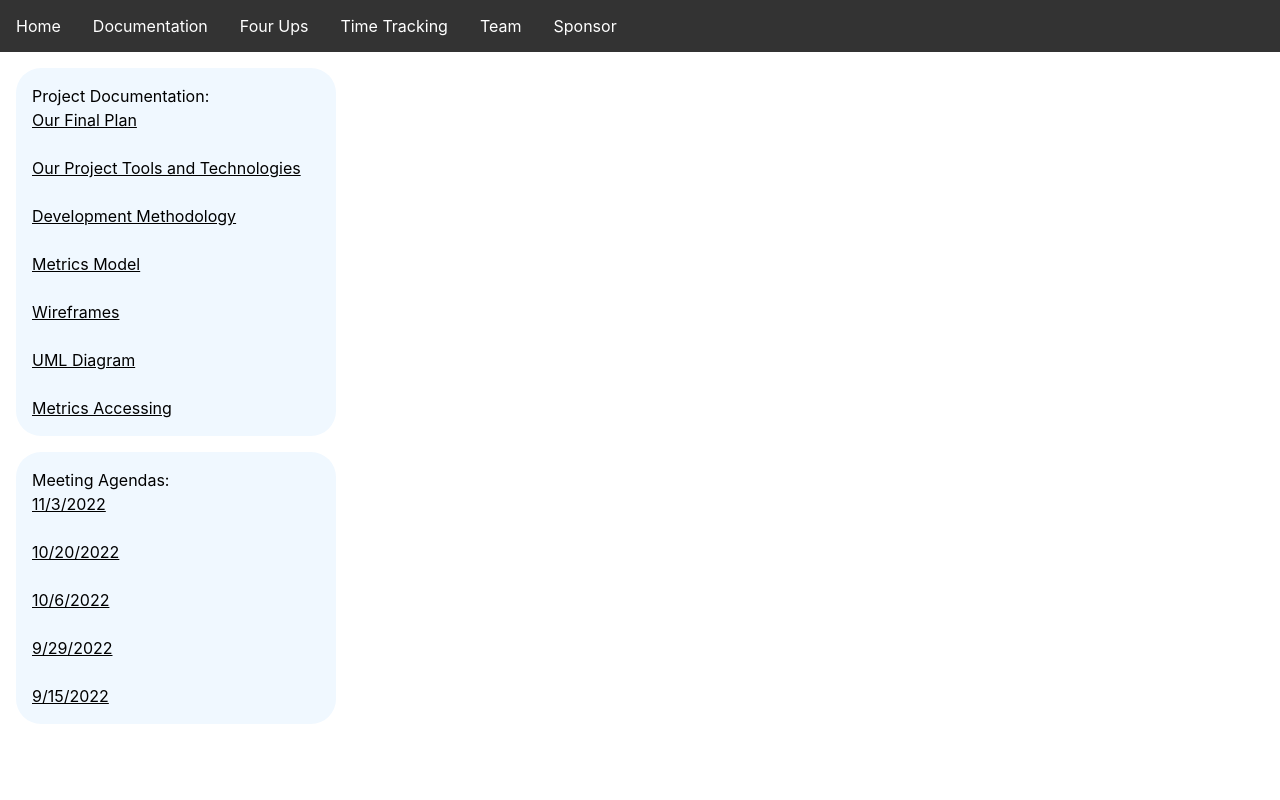
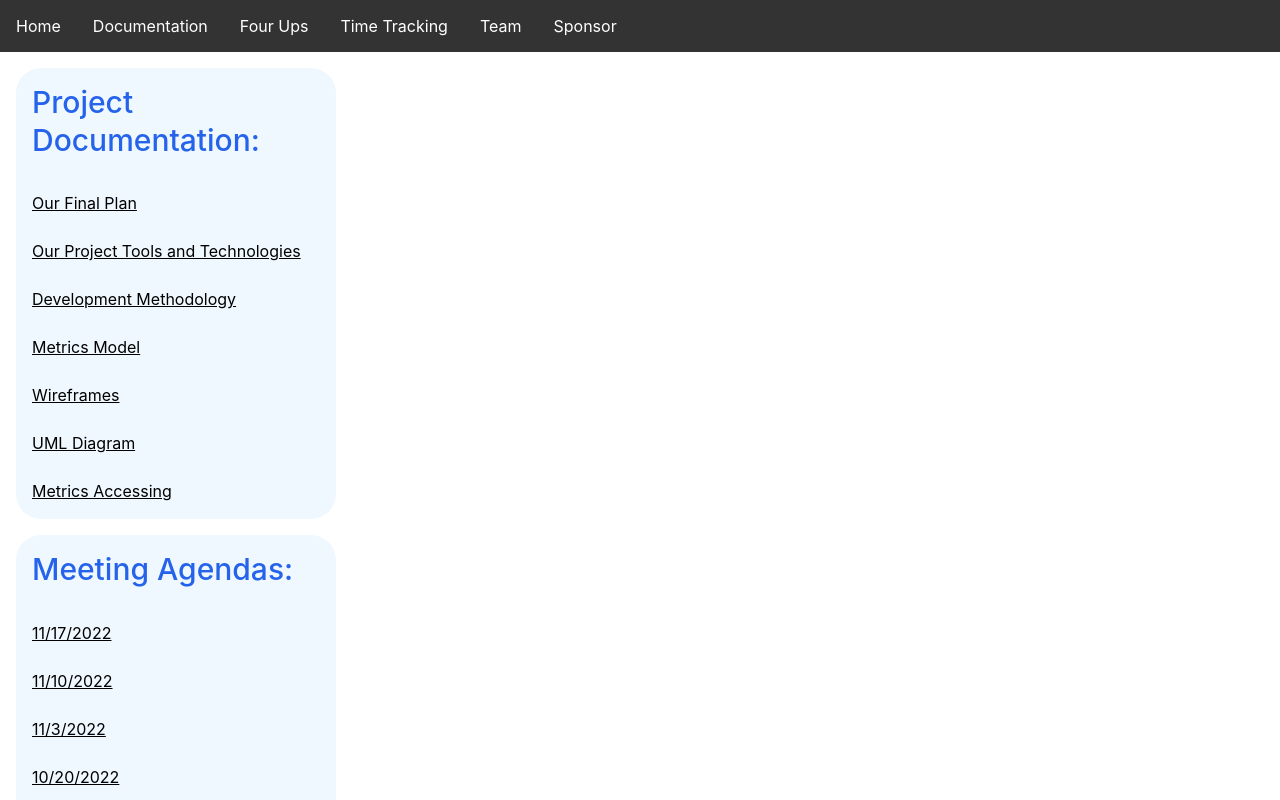
Before and after one commit to refactorings/anticopypaster_sp_site, a React (Create React App) app: page /anticopypaster/documentation in a window 1280 px wide. Shown: the top 800 px of the page. Built offline with nearby package versions, Linux system fonts and the light colour scheme.

Commit message:
feat(Documentation): :sparkles: update agendas and styling

```diff
--- a/src/page-components/Documentation.js
+++ b/src/page-components/Documentation.js
@@ -4,7 +4,7 @@ function Documentation() {
     return (
         <div>
             <div className='DocumentationBlock'>
-                <h3>Project Documentation:</h3>
+                <h3 class="font-medium leading-tight text-3xl mt-0 mb-2 text-blue-600">Project Documentation:</h3><br />
                 <a className='DocumentationLinkStyling' href="https://docs.google.com/document/d/1MjN8cIFJxX2y1wPUVOCOWonoWTahiBIBZIv2SXpesTc/edit?usp=sharing">Our Final Plan</a> <br/>
                 <a className='DocumentationLinkStyling' href="https://docs.google.com/document/d/1PI0WF8ciA6L70ifxCM2B5onAWbS4awFqExqZKKp-aHE/edit?usp=sharing">Our Project Tools and Technologies</a> <br/>
                 <a className='DocumentationLinkStyling' href="https://docs.google.com/document/d/1vXMzqkiCJqForGTieC9HzBNU_UvUXssrsETK0HIMdcs/edit?usp=sharing">Development Methodology</a> <br />
@@ -15,7 +15,9 @@ function Documentation() {
             </div>
 
             <div className='DocumentationBlock'>
-                <h3>Meeting Agendas:</h3>
+                <h3 class="font-medium leading-tight text-3xl mt-0 mb-2 text-blue-600">Meeting Agendas:</h3><br />
+                <a className='DocumentationLinkStyling' href="https://docs.google.com/document/d/1f5UGFBcfumoDvS3jtTGm_HwVkRvWI_kJALlLT71xI1Y/edit?usp=sharing">11/17/2022</a><br />
+                <a className='DocumentationLinkStyling' href="https://docs.google.com/document/d/1LlIXf86P5oYf6G8mZMzKhWTlcS3-s8oqFzZ6U5NQO4g/edit?usp=sharing">11/10/2022</a><br />
                 <a className='DocumentationLinkStyling' href="https://docs.google.com/document/d/19y57AXoAMbc-9vJ0rvvg2F95E46WYnb94QGv_yxzoG4/edit?usp=sharing">11/3/2022</a><br />
                 <a className='DocumentationLinkStyling' href="https://docs.google.com/document/d/1wfgESSq1hSqltaoyY5nvYij4RNrBp4M6SIkl03c8s08/edit?usp=sharing">10/20/2022</a><br />
                 <a className='DocumentationLinkStyling' href="https://docs.google.com/document/d/1f-az5Ein_bkNgphAl3EXZ32KcNvKrDJTcpoM9uU5eMk/edit?usp=sharing">10/6/2022</a><br />
--- a/src/styles/Documentation.css
+++ b/src/styles/Documentation.css
@@ -11,3 +11,16 @@
     color: black;
     text-decoration: underline;
 }
+
+/* If the screen size is 1200px wide or more, set the font-size to 80px */
+@media (min-width: 1200px) {
+    .responsive-font {
+      font-size: 80px;
+    }
+  }
+  /* If the screen size is smaller than 1200px, set the font-size to 80px */
+  @media (max-width: 1199.98px) {
+    .responsive-font {
+      font-size: 30px;
+    }
+  }
```
